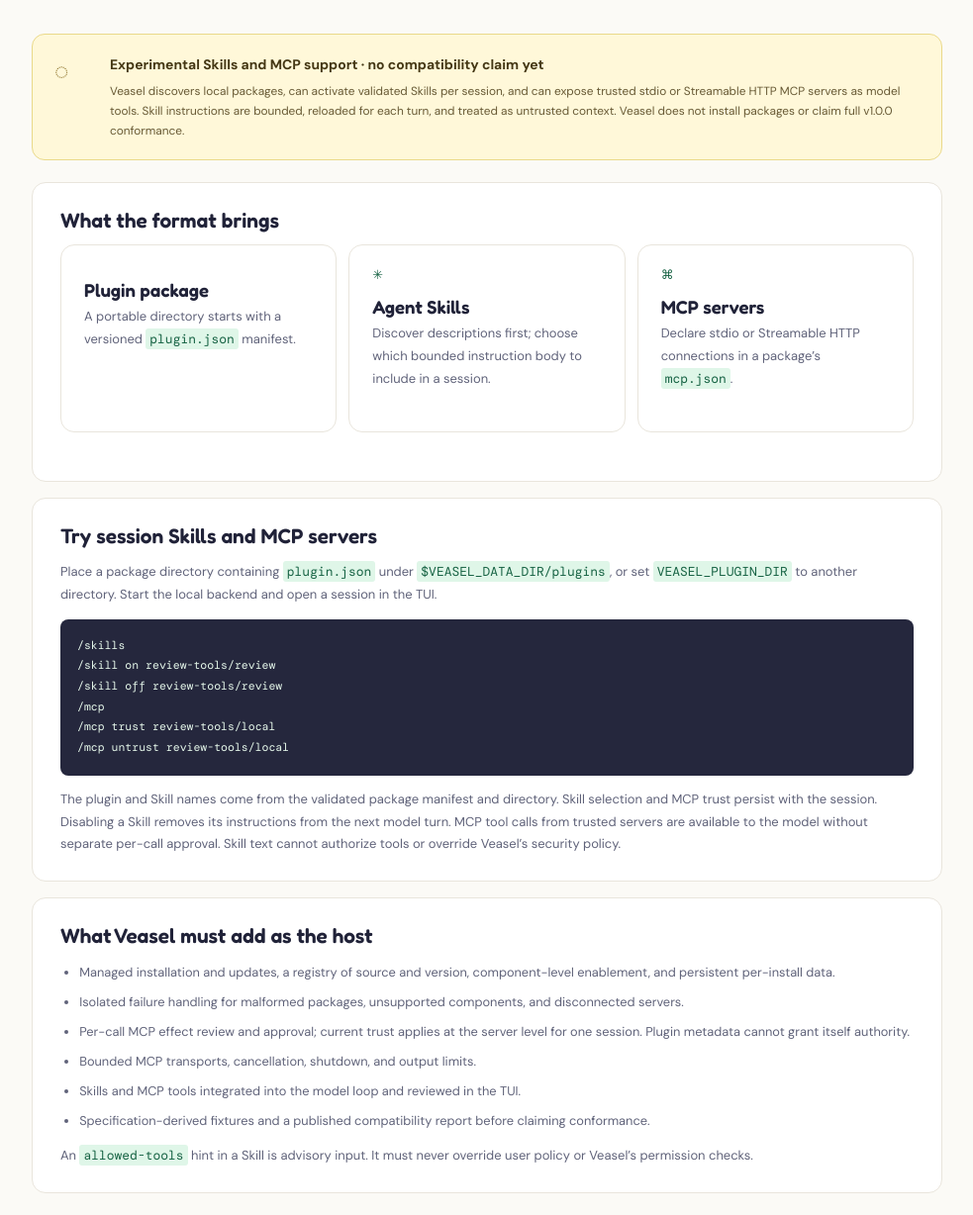
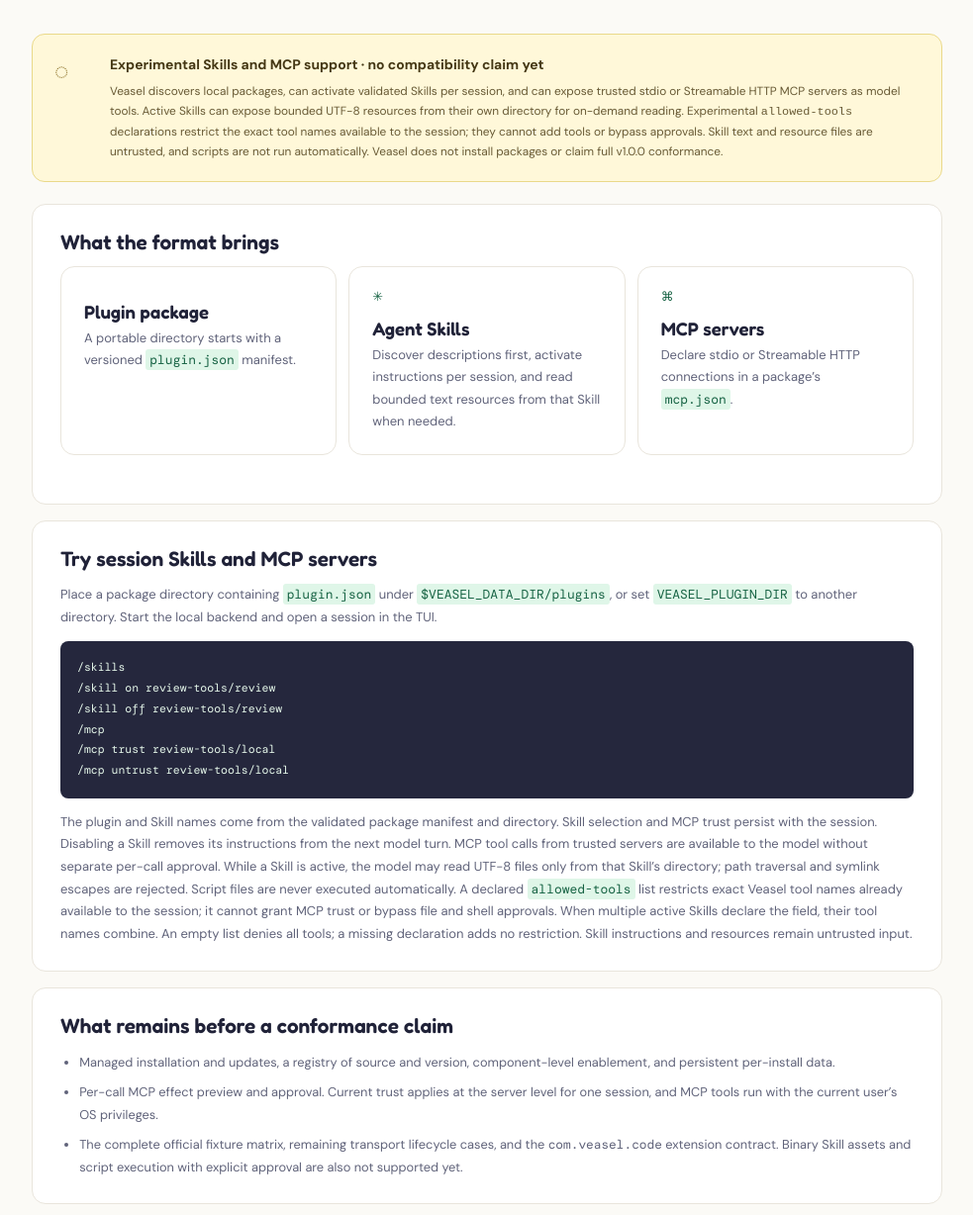
Before and after one commit to veasel-labs/website, an Astro site: page /website/docs/plugins in a window 1280 px wide. Shown: the part 459-1687 px from the top of the page at 99% size, without its empty margins (148-1131 px from the left). Built offline with nearby package versions, Linux system fonts and the light colour scheme; Astro itself is replaced by a stand-in of ours.

Commit message:
docs: update Agent Skills capability status (#11)
## Summary

- Document bounded, on-demand UTF-8 resources for active Agent Skills.
- Explain exact-name `allowed-tools` restrictions and their limits.
- Refresh the remaining conformance gaps to match current behavior.

## Validation

- `bun run check`
- `bun run test` (7 passing)
- `bun run format:check`
- `bun run build` and internal link check (11 pages)

Co-authored-by: Ulises Jeremias <17727170+ulises-jeremias@users.noreply.github.com>

```diff
--- a/src/pages/docs/plugins.astro
+++ b/src/pages/docs/plugins.astro
@@ -31,9 +31,13 @@
         <p>
           Veasel discovers local packages, can activate validated Skills per
           session, and can expose trusted stdio or Streamable HTTP MCP servers
-          as model tools. Skill instructions are bounded, reloaded for each
-          turn, and treated as untrusted context. Veasel does not install
-          packages or claim full v1.0.0 conformance.
+          as model tools. Active Skills can expose bounded UTF-8 resources from
+          their own directory for on-demand reading. Experimental
+          <code>allowed-tools</code> declarations restrict the exact tool names
+          available to the session; they cannot add tools or bypass approvals.
+          Skill text and resource files are untrusted, and scripts are not run
+          automatically. Veasel does not install packages or claim full v1.0.0
+          conformance.
         </p>
       </div>
     </div>
@@ -52,8 +56,8 @@
           <span class="guide-card-mark">✳</span>
           <h3>Agent Skills</h3>
           <p>
-            Discover descriptions first; choose which bounded instruction body
-            to include in a session.
+            Discover descriptions first, activate instructions per session, and
+            read bounded text resources from that Skill when needed.
           </p>
         </article>
         <article class="guide-card">
@@ -85,42 +89,36 @@
         directory. Skill selection and MCP trust persist with the session.
         Disabling a Skill removes its instructions from the next model turn. MCP
         tool calls from trusted servers are available to the model without
-        separate per-call approval. Skill text cannot authorize tools or
-        override Veasel’s security policy.
+        separate per-call approval. While a Skill is active, the model may read
+        UTF-8 files only from that Skill’s directory; path traversal and symlink
+        escapes are rejected. Script files are never executed automatically. A
+        declared <code>allowed-tools</code> list restricts exact Veasel tool
+        names already available to the session; it cannot grant MCP trust or
+        bypass file and shell approvals. When multiple active Skills declare the
+        field, their tool names combine. An empty list denies all tools; a
+        missing declaration adds no restriction. Skill instructions and
+        resources remain untrusted input.
       </p>
     </div>
     <div class="doc-panel">
-      <h2>What Veasel must add as the host</h2>
+      <h2>What remains before a conformance claim</h2>
       <ul class="guide-list">
         <li>
           Managed installation and updates, a registry of source and version,
           component-level enablement, and persistent per-install data.
         </li>
         <li>
-          Isolated failure handling for malformed packages, unsupported
-          components, and disconnected servers.
+          Per-call MCP effect preview and approval. Current trust applies at the
+          server level for one session, and MCP tools run with the current
+          user’s OS privileges.
         </li>
         <li>
-          Per-call MCP effect review and approval; current trust applies at the
-          server level for one session. Plugin metadata cannot grant itself
-          authority.
-        </li>
-        <li>
-          Bounded MCP transports, cancellation, shutdown, and output limits.
-        </li>
-        <li>
-          Skills and MCP tools integrated into the model loop and reviewed in
-          the TUI.
-        </li>
-        <li>
-          Specification-derived fixtures and a published compatibility report
-          before claiming conformance.
+          The complete official fixture matrix, remaining transport lifecycle
+          cases, and the <code>com.veasel.code</code> extension contract. Binary
+          Skill assets and script execution with explicit approval are also not
+          supported yet.
         </li>
       </ul>
-      <p>
-        An <code>allowed-tools</code> hint in a Skill is advisory input. It must
-        never override user policy or Veasel’s permission checks.
-      </p>
     </div>
     <aside class="callout">
       <strong>Why compatibility is more than parsing.</strong> A plugin may
```
